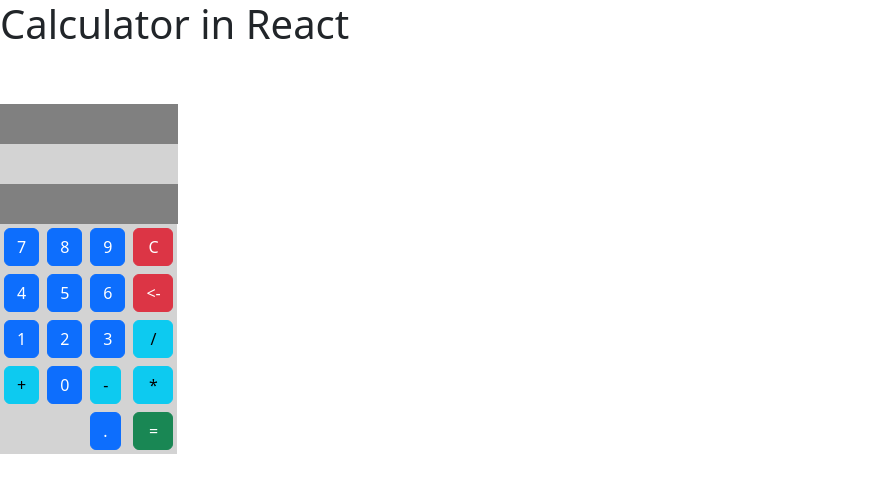
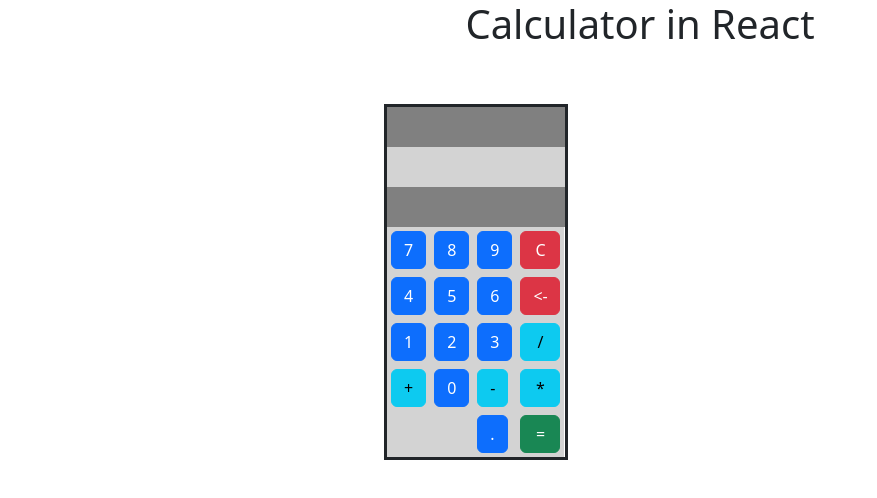
Before and after one commit to Jari1980/ReactCalculator, a React (Vite) app in the folder calculator/: page / in a window 1280 px wide. Shown: the top 498 px of the page, without its empty margins (0-877 px from the left). Built offline with nearby package versions, Linux system fonts and the light colour scheme.

Commit message:
Solid border to calculator, moved calculator to center

```diff
--- a/calculator/src/App.jsx
+++ b/calculator/src/App.jsx
@@ -74,9 +74,10 @@ export default function App() {
   return (
     <>
       <div>
-        <h1>Calculator in React</h1>
+        <h1 style={{textAlign:"center"}}>Calculator in React</h1>
         <br />
         <br />
+        <div style={{position:"absolute", left:"30%", borderStyle: "solid"}}>
         <div style={{backgroundColor:"gray", width:178, height:40}}>
             <b>{finalValue}</b>
             </div>
@@ -192,6 +193,7 @@ export default function App() {
               </tr>
             </tbody>
         </table>
+        </div>
       </div>
     </>
   );
```
